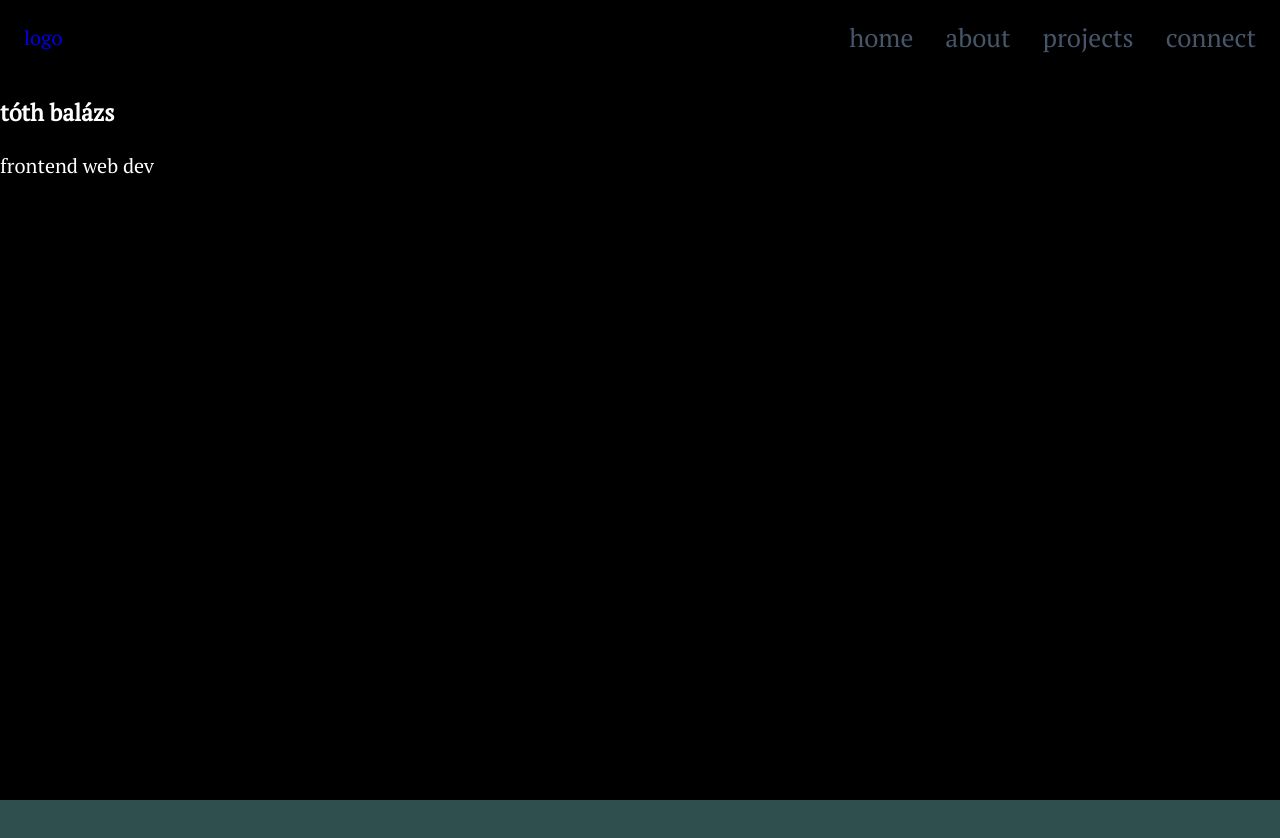
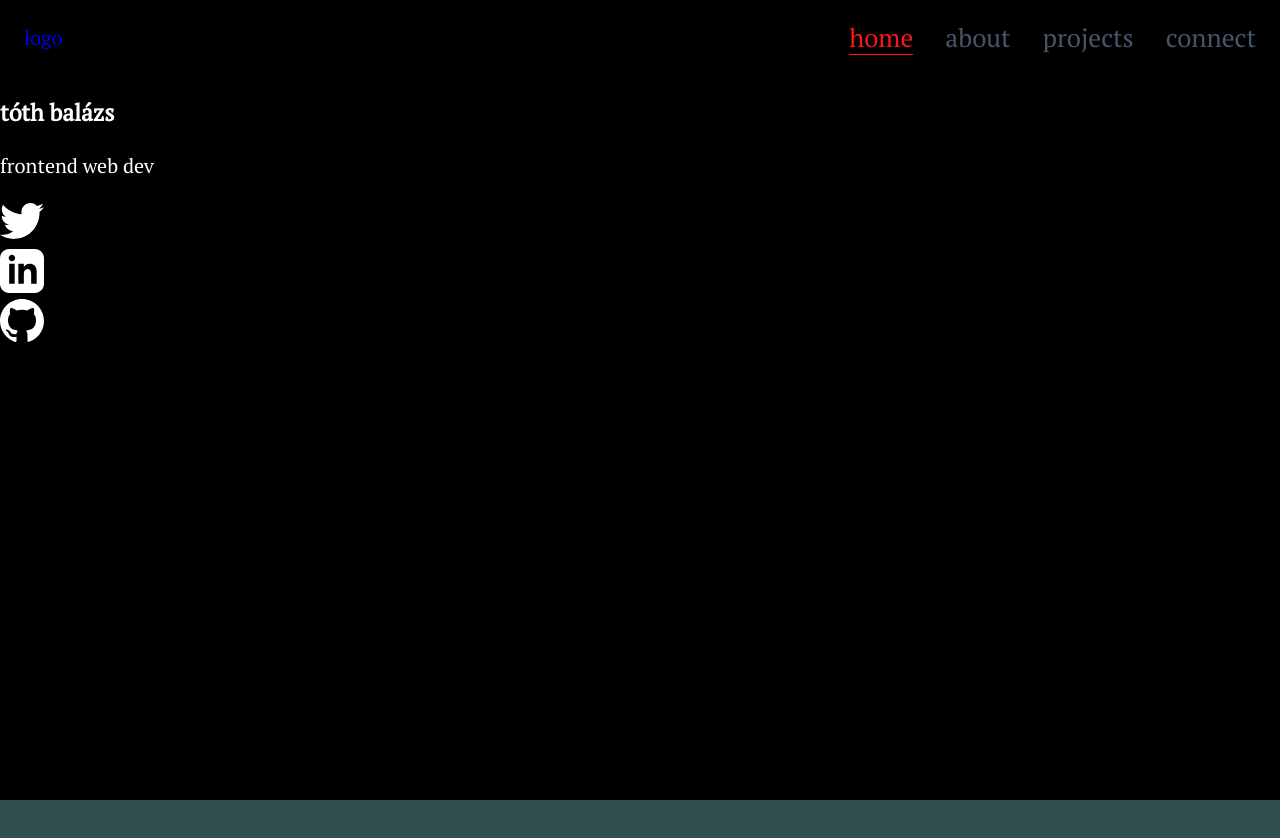
Before and after one commit to balaas324/portfolio, a plain HTML site: page index.html in a window 1280 px wide. Shown: the top 838 px of the page. Drawn offline with Linux system fonts and the light colour scheme.

Commit message:
second commit

```diff
--- a/index.html
+++ b/index.html
@@ -4,17 +4,21 @@
     <meta charset="UTF-8">
     <meta http-equiv="X-UA-Compatible" content="IE=edge">
     <meta name="viewport" content="width=device-width, initial-scale=1.0">
+    <script
+      src="https://kit.fontawesome.com/761e4c8e5c.js"
+      crossorigin="anonymous"
+    ></script>
     <link href="https://fonts.googleapis.com/css2?family=PT+Serif&display=swap" rel="stylesheet">
     <link rel="preconnect" href="https://fonts.gstatic.com">
     <link rel="stylesheet" href="style.css">
     <title>balaas' portfolio</title>
 </head>
 <body>
-    <section class="hero">
+    <section class="hero" id="home">
         <nav class="navbar" id="topnav">
             <a href="#"> logo </a>
             <ul class="navMenu">
-                <li class="navItem"><a class="navLink" href="#home" class="active">home</a></li>
+                <li class="navItem"><a class="navLink active" href="#home">home</a></li>
                 <li class="navItem"><a class="navLink" href="#about">about</a></li>
                 <li class="navItem"><a class="navLink" href="#projects">projects</a></li>
                 <li class="navItem"><a class="navLink" href="#connect">connect</a></li>
@@ -29,8 +33,52 @@
             <h3>tóth balázs</h3>
             <p>frontend web dev</p>
         </div>
+        <div class="socials">
+            <div>
+              <a href="https://twitter.com" class="social"
+                ><svg
+                  xmlns="http://www.w3.org/2000/svg"
+                  fill="#ffffff"
+                  width="44"
+                  height="44"
+                  viewBox="0 0 24 24"
+                >
+                  <path
+                    d="M24 4.557c-.883.392-1.832.656-2.828.775 1.017-.609 1.798-1.574 2.165-2.724-.951.564-2.005.974-3.127 1.195-.897-.957-2.178-1.555-3.594-1.555-3.179 0-5.515 2.966-4.797 6.045-4.091-.205-7.719-2.165-10.148-5.144-1.29 2.213-.669 5.108 1.523 6.574-.806-.026-1.566-.247-2.229-.616-.054 2.281 1.581 4.415 3.949 4.89-.693.188-1.452.232-2.224.084.626 1.956 2.444 3.379 4.6 3.419-2.07 1.623-4.678 2.348-7.29 2.04 2.179 1.397 4.768 2.212 7.548 2.212 9.142 0 14.307-7.721 13.995-14.646.962-.695 1.797-1.562 2.457-2.549z"
+                  /></svg
+              ></a>
+            </div>
+            <div>
+              <a href="https://linkedin.com" class="social"
+                ><svg
+                  xmlns="http://www.w3.org/2000/svg"
+                  fill="#ffffff"
+                  width="44"
+                  height="44"
+                  viewBox="0 0 24 24"
+                >
+                  <path
+                    d="M19 0h-14c-2.761 0-5 2.239-5 5v14c0 2.761 2.239 5 5 5h14c2.762 0 5-2.239 5-5v-14c0-2.761-2.238-5-5-5zm-11 19h-3v-11h3v11zm-1.5-12.268c-.966 0-1.75-.79-1.75-1.764s.784-1.764 1.75-1.764 1.75.79 1.75 1.764-.783 1.764-1.75 1.764zm13.5 12.268h-3v-5.604c0-3.368-4-3.113-4 0v5.604h-3v-11h3v1.765c1.396-2.586 7-2.777 7 2.476v6.759z"
+                  /></svg
+              ></a>
+            </div>
+            <div>
+              <a href="https://github.com" class="social"
+                ><svg
+                  xmlns="http://www.w3.org/2000/svg"
+                  fill="#ffffff"
+                  width="44"
+                  height="44"
+                  viewBox="0 0 24 24"
+                >
+                  <path
+                    d="M12 0c-6.626 0-12 5.373-12 12 0 5.302 3.438 9.8 8.207 11.387.599.111.793-.261.793-.577v-2.234c-3.338.726-4.033-1.416-4.033-1.416-.546-1.387-1.333-1.756-1.333-1.756-1.089-.745.083-.729.083-.729 1.205.084 1.839 1.237 1.839 1.237 1.07 1.834 2.807 1.304 3.492.997.107-.775.418-1.305.762-1.604-2.665-.305-5.467-1.334-5.467-5.931 0-1.311.469-2.381 1.236-3.221-.124-.303-.535-1.524.117-3.176 0 0 1.008-.322 3.301 1.23.957-.266 1.983-.399 3.003-.404 1.02.005 2.047.138 3.006.404 2.291-1.552 3.297-1.23 3.297-1.23.653 1.653.242 2.874.118 3.176.77.84 1.235 1.911 1.235 3.221 0 4.609-2.807 5.624-5.479 5.921.43.372.823 1.102.823 2.222v3.293c0 .319.192.694.801.576 4.765-1.589 8.199-6.086 8.199-11.386 0-6.627-5.373-12-12-12z"
+                  /></svg
+              ></a>
+            </div>
+          </div>
     </section>
-    <section class="about">
+    <section class="about" id="about">
 
     </section>
 
--- a/style.css
+++ b/style.css
@@ -79,7 +79,7 @@ a  {
             top: 39px;
             flex-direction: column;
             background-color: #fff;
-            width: 93%;
+            width: 90%;
             border-radius: 10px;
             text-align: center;
             transition: 0.3s;
```
